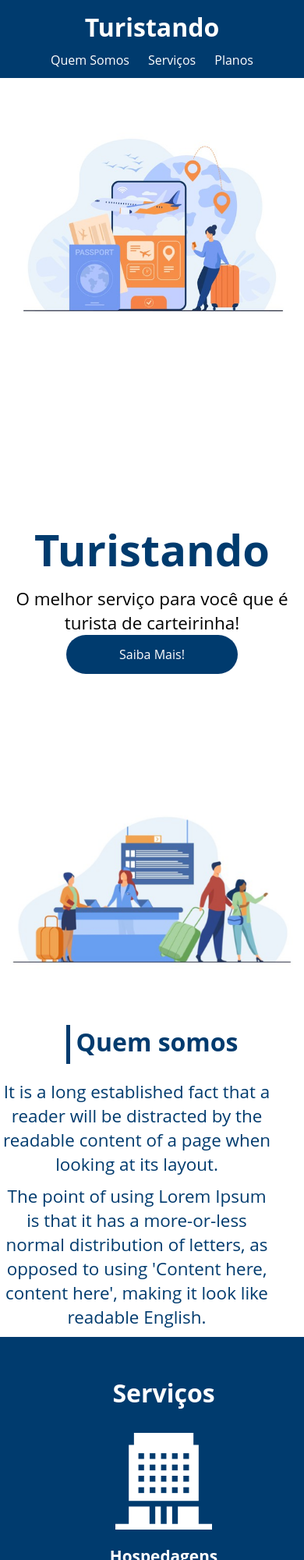
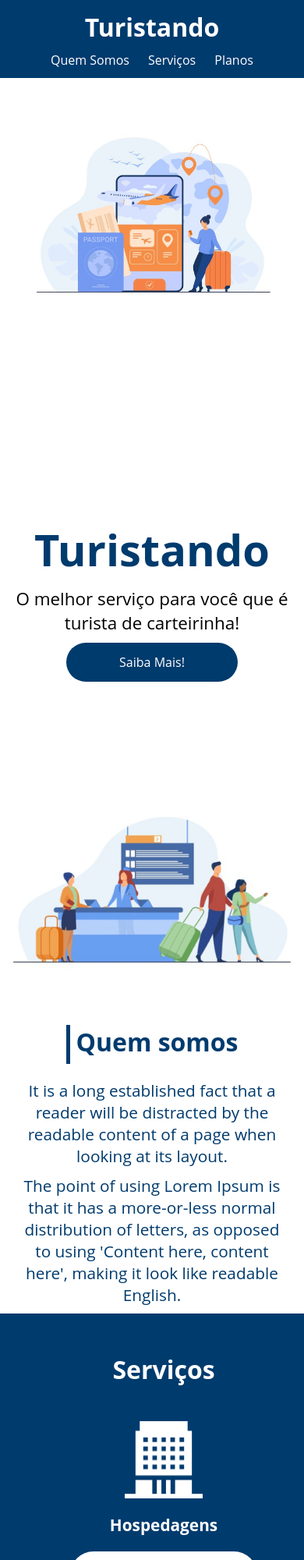
Before and after one commit to andreson94/Turistando, a plain HTML site: page index.html in a window 390 px wide. Shown: the top 2000 px of the page at 78% size. Drawn offline with Linux system fonts and the light colour scheme.

Commit message:
ajustes no tamanho das imagens em mobile

```diff
--- a/index.html
+++ b/index.html
@@ -28,7 +28,7 @@
         </div>
 
         <div>
-            <div><img src="/images/0-main.png" alt="banner de apresentação"></div>
+            <div id="img-apresentacao"><img src="/images/0-main.png" alt="banner de apresentação"></div>
         </div>
     </div>
 
--- a/style/style.css
+++ b/style/style.css
@@ -105,12 +105,18 @@ div img{
 
 .btn:hover{
     background-color: var(--laranja);
-    color: var(--azul);
+    color: white;
     transition: .1s;
  }
 
 .text-apresentacao p{
     font-size: 1.4em;
+    margin: 10px auto;
+}
+
+#img-apresentacao{
+    margin: auto;
+    width: 90%;
 }
 
 #quem-somos{
@@ -125,10 +131,10 @@ div img{
 }
 
 #quem-somos p{
-    font-size: 1.4em;
+    font-size: 1.3em;
     width: 90%;
     color: var(--azul);
-    margin-bottom: 10px;
+    margin: 10px auto;
 
 }
 
@@ -146,10 +152,6 @@ div img{
     margin-right: 8px;
     position: relative;
     background-color: var(--azul);
-}
-
-#quem-somos img{
-    min-width: 555px;
 }
 
 .container-externo{
@@ -338,8 +340,8 @@ footer .footer{
     }
 
     .item-servicos img{
-        width: 50%;
-        margin: auto;
+        width: 40%;
+        margin: 15px auto;
     }
 
     .list-planos{
```
